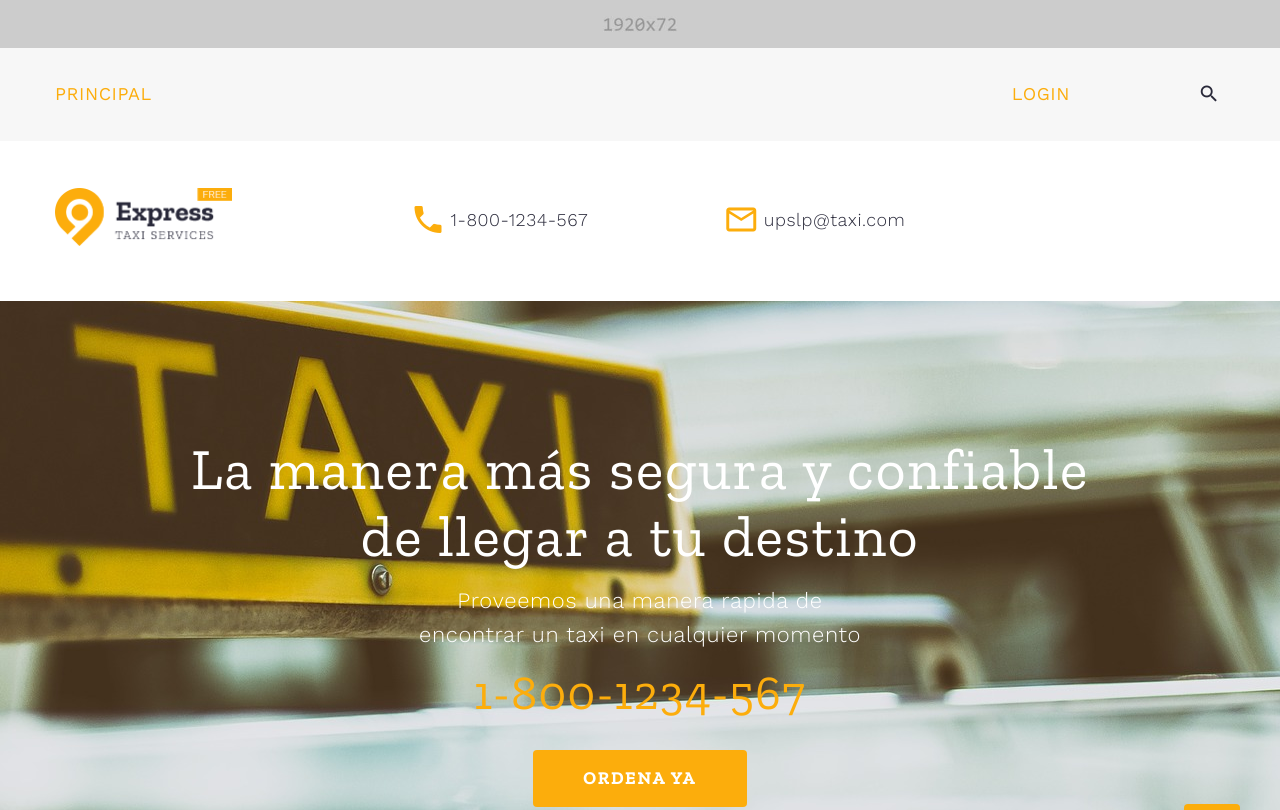
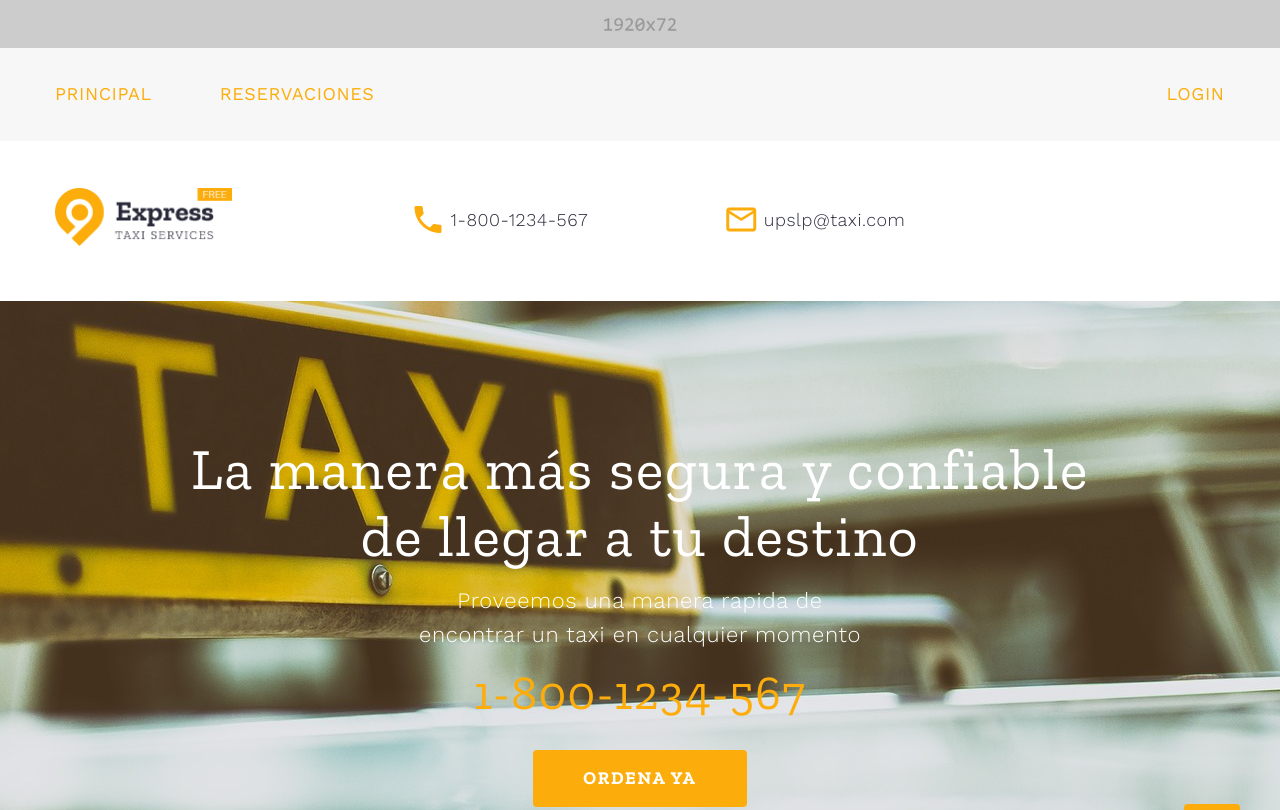
Before and after one commit to Jonsnowlan/ISWP20_T31A_WEB, a plain HTML site: page index.html in a window 1280 px wide. Shown: the top 810 px of the page. Drawn offline with nearby package versions, Linux system fonts and the light colour scheme.

Commit message:
Update index.html

```diff
--- a/index.html
+++ b/index.html
@@ -36,7 +36,7 @@
                   <!-- RD Navbar Nav		-->
                   <ul class="rd-navbar-nav">
                     <li class="rd-nav-item active"><a class="rd-nav-link" href="index.html">Principal</a>
-                    <li class="rd-nav-item active"><a class="rd-nav-link" href="index.html"></a>
+                    <li class="rd-nav-item active"><a class="rd-nav-link" href="index.html">Reservaciones</a>
                     <li class="rd-nav-item active"><a class="rd-nav-link" href="index.html"></a>
                     <li class="rd-nav-item active"><a class="rd-nav-link" href="index.html"></a>
                     <li class="rd-nav-item active"><a class="rd-nav-link" href="index.html"></a>
```
